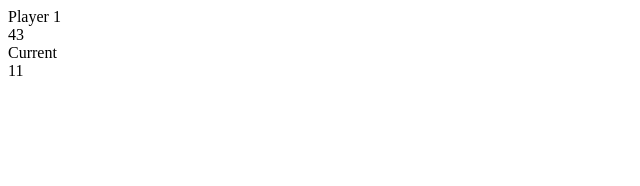
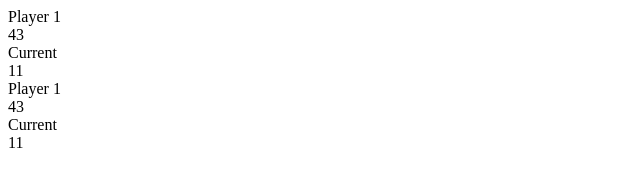
Before and after one commit to flmngwllm/DiceRollGame, a plain HTML site: page index.html in a window 1280 px wide. Shown: the whole page, without its empty margins (0-640 px from the left). Drawn offline with nearby package versions, Linux system fonts and the light colour scheme.

```diff
--- a/index.html
+++ b/index.html
@@ -21,6 +21,17 @@
             </div>
 
         </div>
+
+         <!--panel for player 2-->
+        <div class="player-1-panel active">
+                <div class="player-name" id="name-1">Player 1</div>
+                <div class="player-score" id="score-1">43</div>
+                <div class="player-current-box">
+                    <div class="player-current-label">Current</div>
+                        <div class="player-current-score" id="current-1">11</div>
+                </div>
+
+            </div>
     </div>
 
     <script src="app.js"></script>
```
